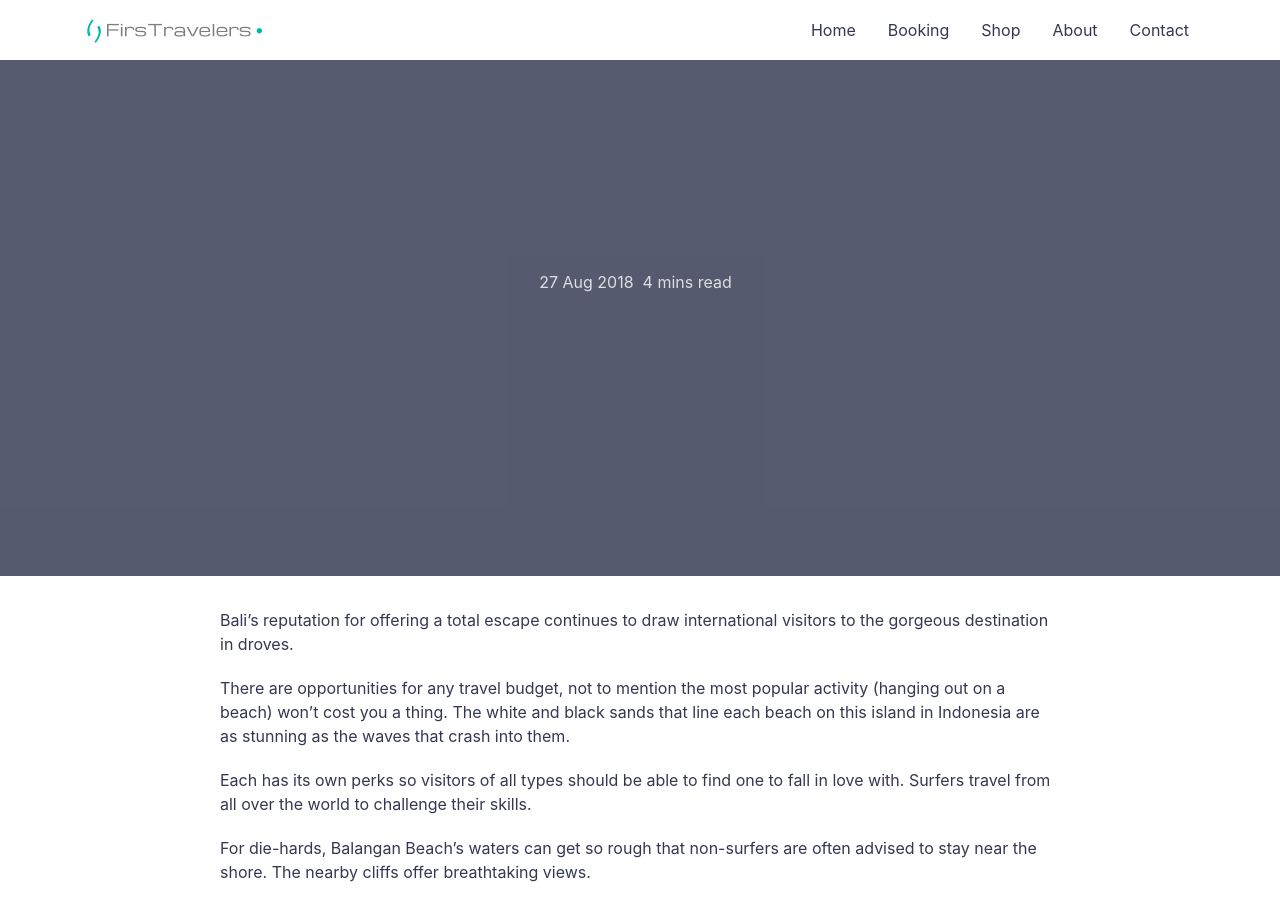
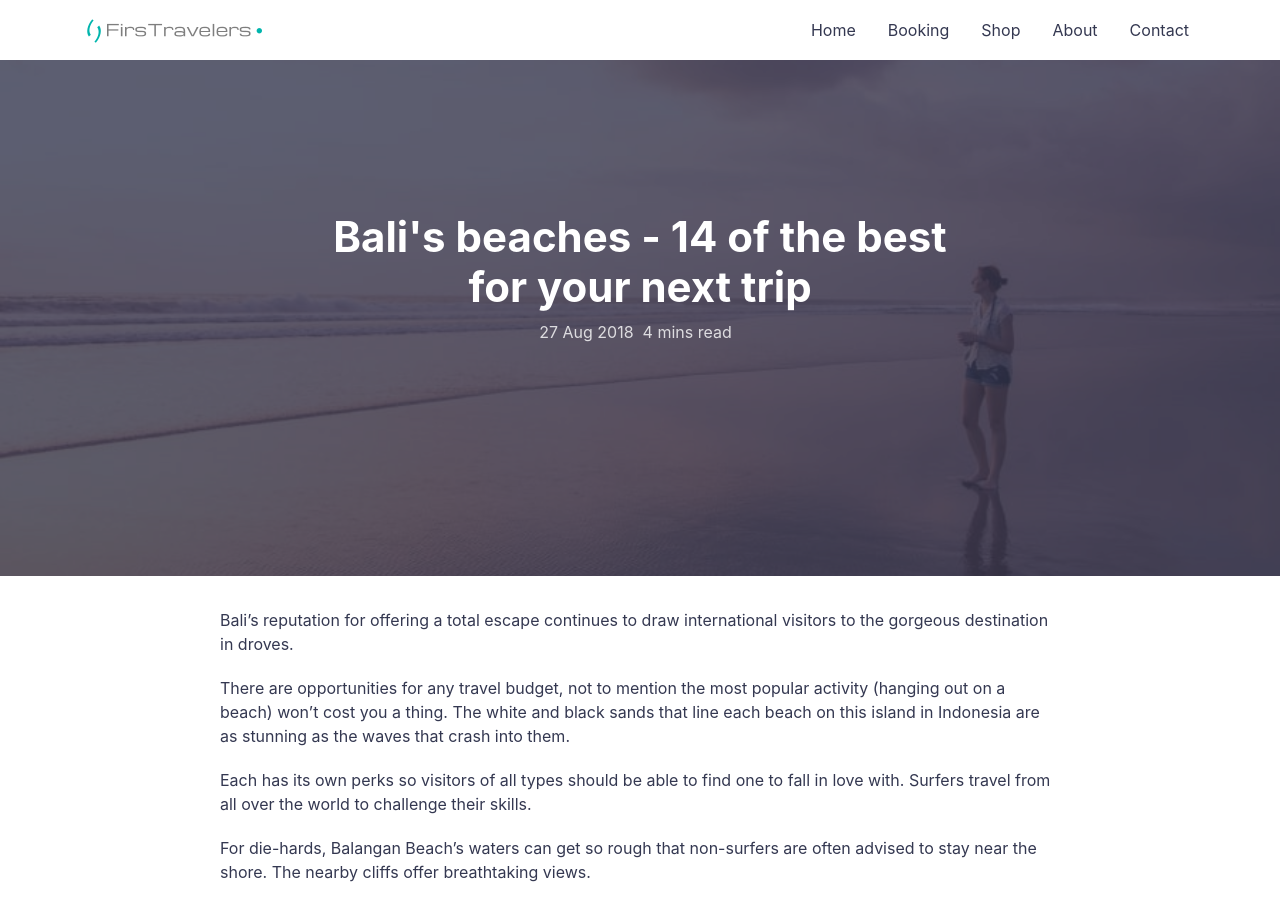
Before and after one commit to artipedia/firstravelers, a Jekyll site: the page built from _posts/2018-08-27-14-of-the-best-in-bali.markdown, in a window 1280 px wide and 900 px high. Built offline with Jekyll 4.4.1, drawn with Linux system fonts in a browser that asks for light colours; our own code applies the rules of GitHub Pages for plain Markdown files; comment, search, counter and statistics services are not loaded.

Commit message:
Update 2018-08-27-14-of-the-best-in-bali.markdown

```diff
--- a/_posts/2018-08-27-14-of-the-best-in-bali.markdown
+++ b/_posts/2018-08-27-14-of-the-best-in-bali.markdown
@@ -1,6 +1,6 @@
 ---
 layout: post
-title: 'Bali's beaches - 14 of the best for your next trip'
+title: Bali's beaches - 14 of the best for your next trip
 featured-img: kuta
 categories: destination
 ---
```
